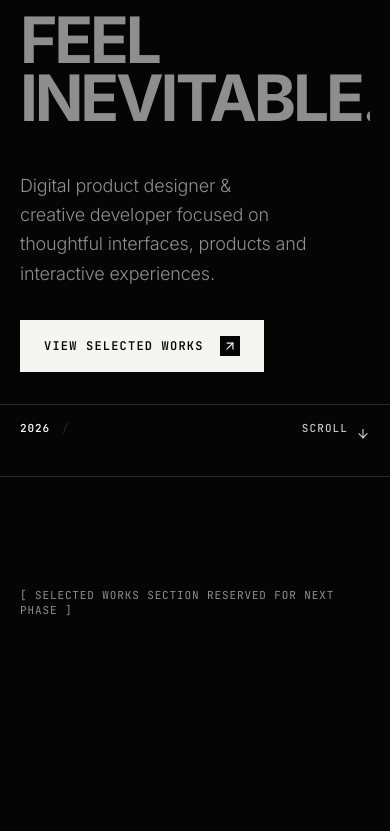
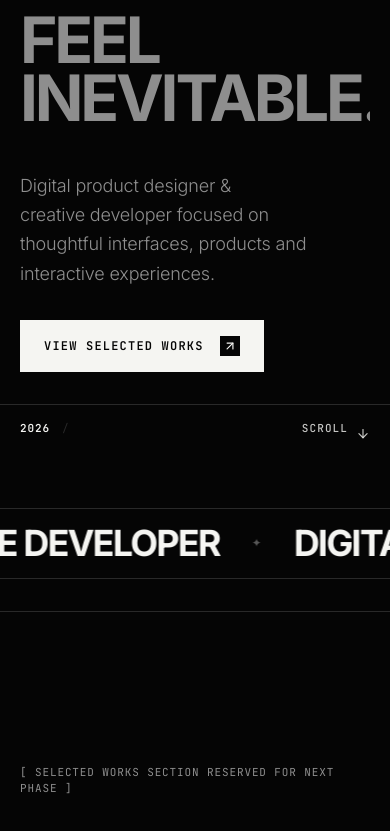
Before and after one commit to designer-darshil/scrillo-designer, a React (Vite) app: page / in a window 390 px wide. Shown: the part 430-1261 px from the top of the page. Before the commit the page ends 1160 px from the top, so only its background shows below. Built offline with nearby package versions, Linux system fonts and the light colour scheme.

Commit message:
feat: implement reusable full-width GSAP Marquee with infinite loop, scroll velocity acceleration, and responsive typography

```diff
--- a/src/App.tsx
+++ b/src/App.tsx
@@ -3,12 +3,19 @@ import { useLenis } from './hooks/useLenis';
 import { Header } from './components/Header/Header';
 import { Hero } from './sections/Hero/Hero';
 import { CustomCursor } from './components/CustomCursor/CustomCursor';
+import { Marquee } from './components/Marquee/Marquee';
 
 export const App: React.FC = () => {
   // Initialize Lenis smooth scroll foundation
   useLenis();
 
   const [activeSection, setActiveSection] = useState('home');
+
+  const marqueeItems = [
+    'CREATIVE DEVELOPER',
+    'DIGITAL DESIGNER',
+    'INTERACTION DESIGNER',
+  ];
 
   return (
     <div className="relative min-h-screen bg-background text-foreground selection:bg-foreground selection:text-background">
@@ -27,13 +34,29 @@ export const App: React.FC = () => {
         }}
       />
 
-      {/* Main Hero Section */}
+      {/* Main Content: Hero & Full-Width Editorial Marquee */}
       <main className="relative z-10">
         <Hero />
+
+        {/* Full-width Editorial Horizontal Marquee */}
+        <section className="w-full py-8 bg-background">
+          <Marquee
+            items={marqueeItems}
+            speed={30}
+            direction="left"
+            enableVelocity={true}
+            velocityMultiplier={1.2}
+            size="display"
+            separator="✦"
+          />
+        </section>
       </main>
 
       {/* Subtle bottom buffer for scroll testing without other sections */}
-      <div id="works" className="h-[30vh] bg-background border-t border-border flex items-center justify-center page-container text-meta text-muted">
+      <div
+        id="works"
+        className="h-[40vh] bg-background border-t border-border flex items-center justify-center page-container text-meta text-muted"
+      >
         <span>[ SELECTED WORKS SECTION RESERVED FOR NEXT PHASE ]</span>
       </div>
     </div>
--- a/src/components/Marquee/Marquee.tsx
+++ b/src/components/Marquee/Marquee.tsx
@@ -1,45 +1,185 @@
-import React from 'react';
+import React, { useEffect, useRef } from 'react';
+import { gsap, ScrollTrigger } from '../../animations/gsapConfig';
 import { cn } from '../../utils/cn';
 
-interface MarqueeProps {
+export interface MarqueeProps {
   items: string[];
-  speed?: 'slow' | 'medium' | 'fast';
+  speed?: number; // Duration in seconds for one full loop cycle
   direction?: 'left' | 'right';
+  enableVelocity?: boolean;
+  velocityMultiplier?: number;
+  separator?: React.ReactNode;
+  size?: 'sm' | 'md' | 'lg' | 'display';
+  outlined?: boolean;
+  bordered?: boolean;
+  pauseOnHover?: boolean;
   className?: string;
-  separator?: string;
 }
 
 export const Marquee: React.FC<MarqueeProps> = ({
   items,
-  speed = 'medium',
+  speed = 28,
   direction = 'left',
+  enableVelocity = true,
+  velocityMultiplier = 1.2,
+  separator = '✦',
+  size = 'display',
+  outlined = false,
+  bordered = true,
+  pauseOnHover = false,
   className,
-  separator = '✦',
 }) => {
-  const speedClass = {
-    slow: 'duration-[40s]',
-    medium: 'duration-[25s]',
-    fast: 'duration-[15s]',
-  }[speed];
+  const containerRef = useRef<HTMLDivElement>(null);
+  const trackRef = useRef<HTMLDivElement>(null);
+  const tweenRef = useRef<gsap.core.Tween | null>(null);
 
-  const repeated = [...items, ...items, ...items, ...items];
+  useEffect(() => {
+    const container = containerRef.current;
+    const track = trackRef.current;
+    if (!container || !track) return;
+
+    const isRtl = direction === 'right';
+    const startX = isRtl ? -50 : 0;
+    const targetX = isRtl ? 0 : -50;
+
+    const ctx = gsap.context(() => {
+      // 1. Core infinite translation tween with zero jump
+      gsap.set(track, { xPercent: startX });
+
+      const tween = gsap.to(track, {
+        xPercent: targetX,
+        duration: speed,
+        ease: 'none',
+        repeat: -1,
+      });
+
+      tweenRef.current = tween;
+
+      // 2. Scroll velocity acceleration listener
+      if (enableVelocity) {
+        const velTracker = ScrollTrigger.create({
+          onUpdate: (self) => {
+            const velocity = Math.abs(self.getVelocity());
+            if (velocity > 10) {
+              // Calculate dynamic surge based on velocity
+              const surge = Math.min(velocity / 120, 5) * velocityMultiplier;
+              const targetTimeScale = 1 + surge;
+
+              // Instantly accelerate and smoothly decay back to base speed
+              gsap.to(tween, {
+                timeScale: targetTimeScale,
+                duration: 0.1,
+                overwrite: 'auto',
+                onComplete: () => {
+                  gsap.to(tween, {
+                    timeScale: 1,
+                    duration: 0.8,
+                    ease: 'power2.out',
+                    overwrite: 'auto',
+                  });
+                },
+              });
+            }
+          },
+        });
+
+        return () => {
+          velTracker.kill();
+        };
+      }
+    }, container);
+
+    return () => {
+      ctx.revert();
+      tweenRef.current = null;
+    };
+  }, [speed, direction, enableVelocity, velocityMultiplier]);
+
+  // Handle optional pause on hover
+  const handleMouseEnter = () => {
+    if (pauseOnHover && tweenRef.current) {
+      gsap.to(tweenRef.current, { timeScale: 0, duration: 0.3, overwrite: 'auto' });
+    }
+  };
+
+  const handleMouseLeave = () => {
+    if (pauseOnHover && tweenRef.current) {
+      gsap.to(tweenRef.current, { timeScale: 1, duration: 0.3, overwrite: 'auto' });
+    }
+  };
+
+  // Typography sizing variations
+  const sizeClasses = {
+    sm: 'text-xs sm:text-sm font-mono tracking-widest uppercase',
+    md: 'text-lg sm:text-2xl font-sans font-bold tracking-tight uppercase',
+    lg: 'text-2xl sm:text-4xl md:text-5xl font-sans font-bold tracking-tighter uppercase',
+    display:
+      'text-4xl sm:text-6xl md:text-7xl lg:text-8xl font-sans font-bold tracking-tighter uppercase leading-none',
+  }[size];
+
+  // Repeat items multiple times to fill viewport width seamlessly
+  const sequence = [...items, ...items, ...items, ...items];
 
   return (
-    <div className={cn('relative overflow-hidden whitespace-nowrap select-none py-3 border-y border-white/10', className)}>
+    <div
+      ref={containerRef}
+      onMouseEnter={handleMouseEnter}
+      onMouseLeave={handleMouseLeave}
+      className={cn(
+        'w-full overflow-hidden whitespace-nowrap select-none bg-background py-4 sm:py-6',
+        bordered && 'border-y border-border',
+        className
+      )}
+    >
       <div
-        className={cn(
-          'inline-flex items-center gap-8 animate-marquee',
-          direction === 'right' && 'animate-marquee-reverse',
-          speedClass
-        )}
+        ref={trackRef}
+        className="inline-flex items-center will-change-transform"
+        style={{ width: 'max-content' }}
       >
-        {repeated.map((item, idx) => (
-          <span key={idx} className="inline-flex items-center gap-8 font-mono text-xs uppercase tracking-widest text-light-400">
-            <span>{item}</span>
-            <span className="text-light-600 text-[10px]">{separator}</span>
-          </span>
-        ))}
+        {/* Set A */}
+        <div className="inline-flex items-center gap-8 sm:gap-14 pr-8 sm:pr-14">
+          {sequence.map((item, idx) => (
+            <span key={`a-${idx}`} className="inline-flex items-center gap-8 sm:gap-14">
+              <span
+                className={cn(
+                  sizeClasses,
+                  outlined
+                    ? 'text-stroke hover:text-foreground transition-colors'
+                    : 'text-foreground'
+                )}
+              >
+                {item}
+              </span>
+              <span className="text-muted text-xs sm:text-sm select-none font-mono opacity-60">
+                {separator}
+              </span>
+            </span>
+          ))}
+        </div>
+
+        {/* Set B (Identical duplicate for 100% seamless mathematical loop) */}
+        <div className="inline-flex items-center gap-8 sm:gap-14 pr-8 sm:pr-14" aria-hidden="true">
+          {sequence.map((item, idx) => (
+            <span key={`b-${idx}`} className="inline-flex items-center gap-8 sm:gap-14">
+              <span
+                className={cn(
+                  sizeClasses,
+                  outlined
+                    ? 'text-stroke hover:text-foreground transition-colors'
+                    : 'text-foreground'
+                )}
+              >
+                {item}
+              </span>
+              <span className="text-muted text-xs sm:text-sm select-none font-mono opacity-60">
+                {separator}
+              </span>
+            </span>
+          ))}
+        </div>
       </div>
     </div>
   );
 };
+
+export default Marquee;
--- a/src/sections/Philosophy/Philosophy.tsx
+++ b/src/sections/Philosophy/Philosophy.tsx
@@ -52,7 +52,7 @@ export const Philosophy: React.FC = () => {
             'RADICAL CLARITY',
             'KINETIC CHOREOGRAPHY',
           ]}
-          speed="slow"
+          speed={40}
         />
       </div>
     </section>
```
